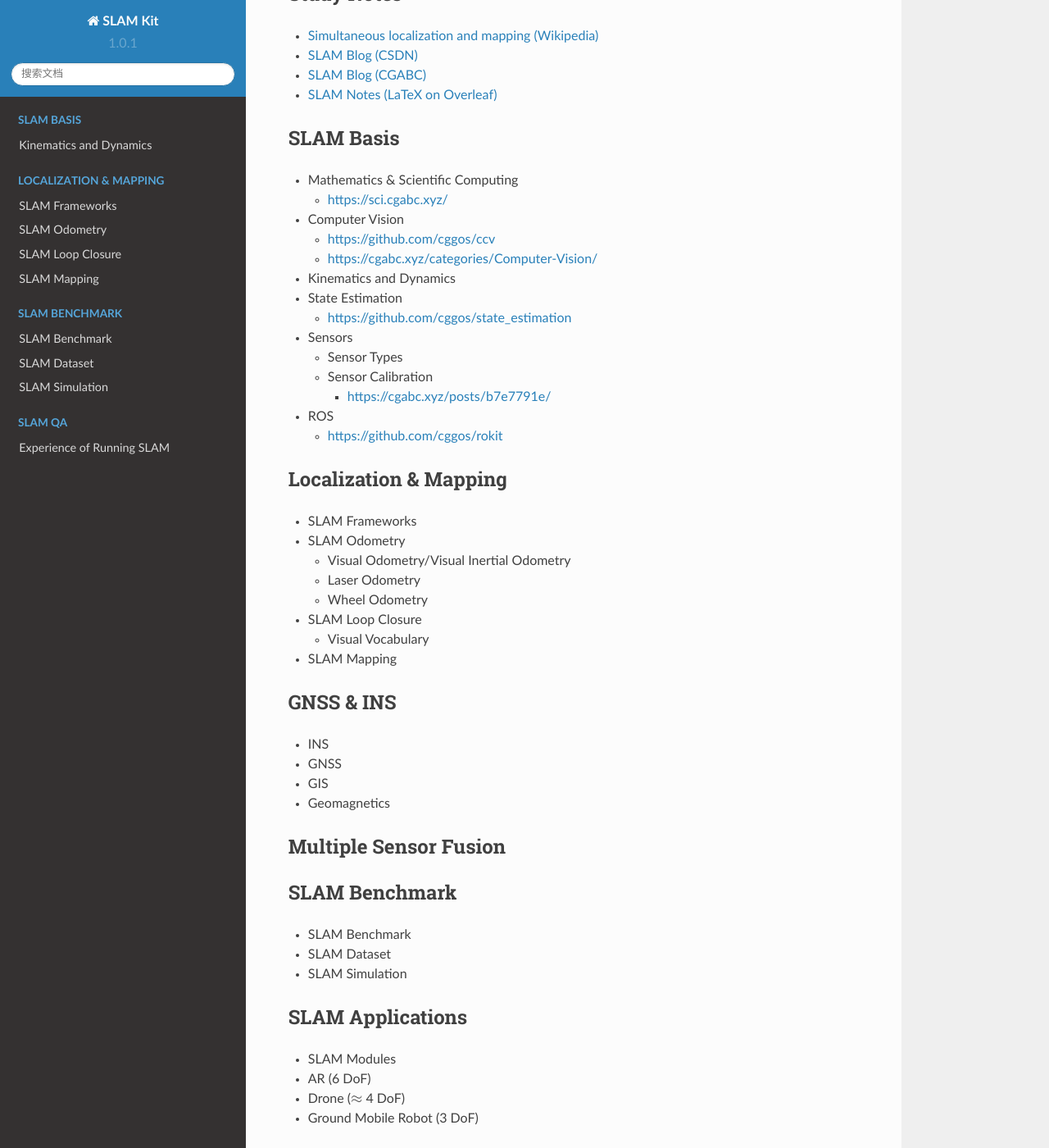
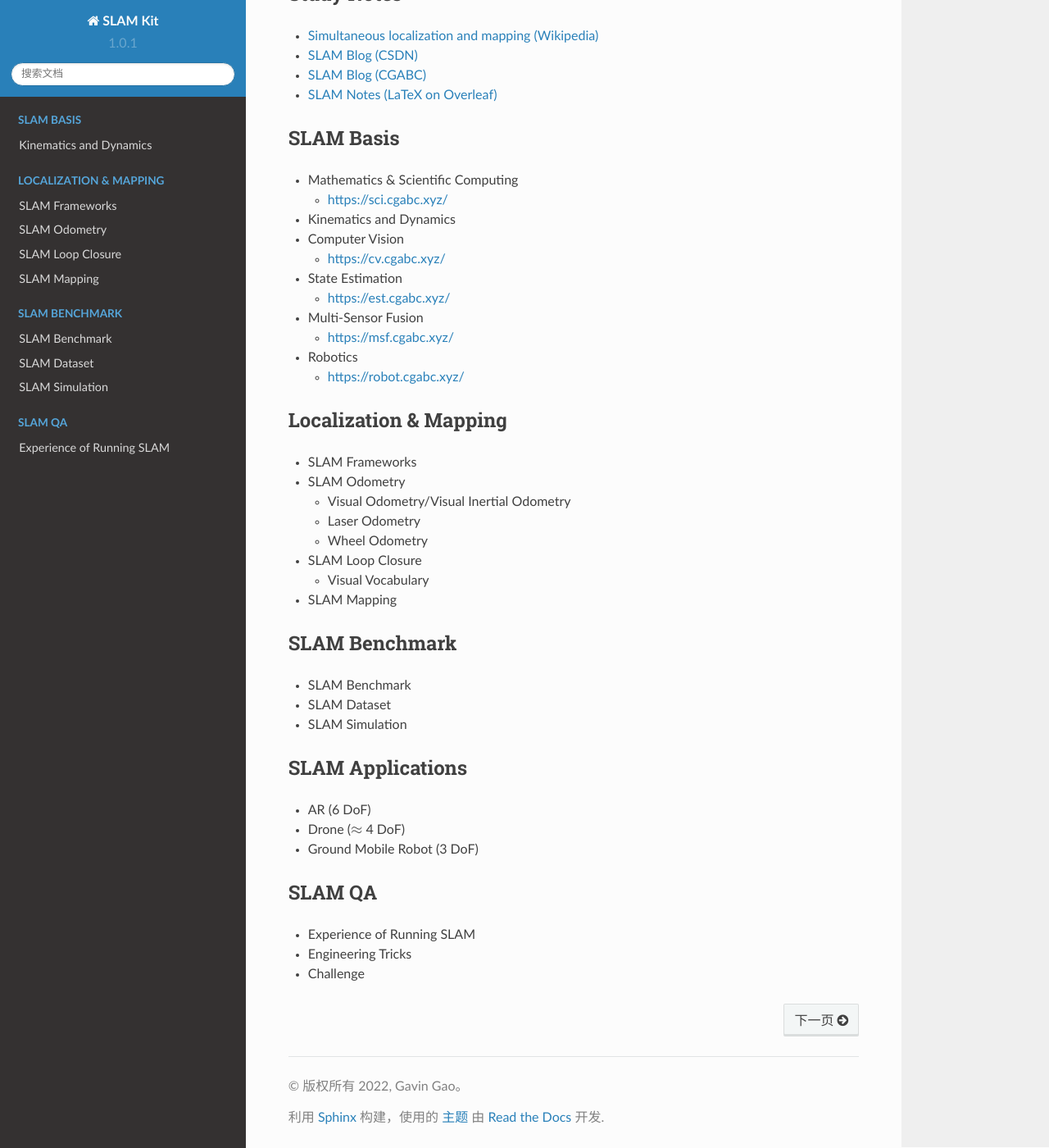
Before and after one commit to cggos/slamkit, a Sphinx documentation site: the page built from docs/index.rst, in a window 1280 px wide and 1400 px high, scrolled down 563 px. Shown: the whole window at 82% size. Built offline with Sphinx 7.4.7 and the Read the Docs theme 2.0.0, drawn with Linux system fonts in a browser that asks for light colours.

Commit message:
update docs/index.rst

```diff
--- a/docs/index.rst
+++ b/docs/index.rst
@@ -30,28 +30,23 @@ SLAM Basis
 
   * https://sci.cgabc.xyz/
 
+* Kinematics and Dynamics
+
 * Computer Vision
 
-  * https://github.com/cggos/ccv
-  * https://cgabc.xyz/categories/Computer-Vision/
-
-* Kinematics and Dynamics
+  * https://cv.cgabc.xyz/
 
 * State Estimation
 
-  * https://github.com/cggos/state_estimation
+  * https://est.cgabc.xyz/
 
-* Sensors
+* Multi-Sensor Fusion
 
-  * Sensor Types
+  * https://msf.cgabc.xyz/
 
-  * Sensor Calibration
+* Robotics
 
-    * https://cgabc.xyz/posts/b7e7791e/
-
-* ROS
-
-  * https://github.com/cggos/rokit
+  * https://robot.cgabc.xyz/
 
 
 
@@ -74,21 +69,6 @@ Localization & Mapping
 
 
 
-GNSS & INS
--------------------------
-
-* INS
-* GNSS
-* GIS
-* Geomagnetics
-
-
-
-Multiple Sensor Fusion
--------------------------
-
-
-
 SLAM Benchmark
 -------------------------
 
@@ -101,7 +81,6 @@ SLAM Benchmark
 SLAM Applications
 -------------------------
 
-* SLAM Modules
 * AR (6 DoF)
 * Drone (:math:`\approx` 4 DoF)
 * Ground Mobile Robot (3 DoF)
```
